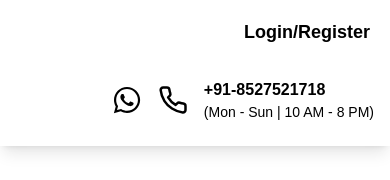
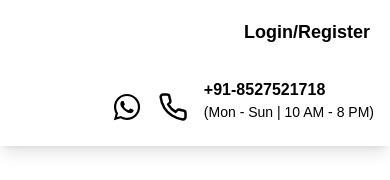
Before and after one commit to prashantsrana803/project1, a Next.js app: page / in a window 390 px wide. Both pictures are taken after a click on the button 358 px from the left and 62 px from the top of the page. Shown: the part 201-381 px from the top of the page. Built offline with nearby package versions, Linux system fonts and the light colour scheme.

Commit message:
item-end in togglemenu

```diff
--- a/src/components/Navbar.tsx
+++ b/src/components/Navbar.tsx
@@ -280,7 +280,7 @@ const Navbar = () => {
               Login/Register
             </Link>
 
-            <div className="inline-flex justify-end items-center  py-2 space-x-4 mt-4">
+            <div className="inline-flex justify-end items-end  py-2 space-x-4 mt-4">
               <FaWhatsapp className="text-3xl" />
               <FiPhone className="text-3xl" />
               <div>
```
